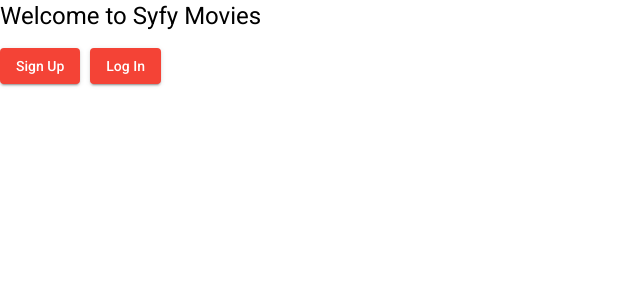
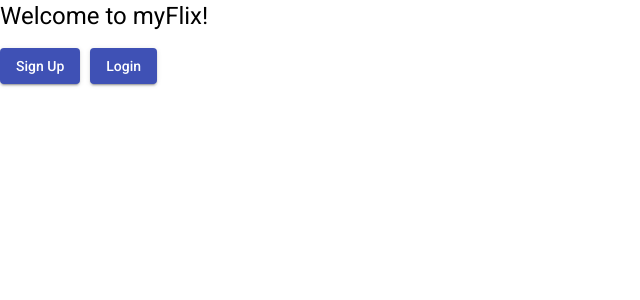
Before and after one commit to tadpoleann/syfy-client, an Angular app: page /welcome in a window 1280 px wide. Before the commit this address led to /. Shown: the top 300 px of the page, without its empty margins (0-640 px from the left). Built offline with nearby package versions, Linux system fonts and the light colour scheme.

Commit message:
implemented routing and created welcome screen

```diff
--- a/src/app/app.component.html
+++ b/src/app/app.component.html
@@ -1,13 +1 @@
-<div class="main-page">
-  <h1>
-    Welcome to Syfy Movies
-  </h1>
-  <!-- sign up -->
-  <button mat-raised-button (click)="openUserRegistrationDialog()" style="margin-right: 10px;" color="warn">
-    Sign Up
-  </button>
-  <!-- log in -->
-  <button mat-raised-button (click) = "openUserLoginDialog()" color = "warn">
-    Log In
-  </button>
-</div>
+<router-outlet></router-outlet>
--- a/src/app/app.component.ts
+++ b/src/app/app.component.ts
@@ -1,9 +1,4 @@
 import { Component } from '@angular/core';
-
-import { UserRegistrationFormComponent } from './user-registration-form/user-registration-form.component';
-import { UserLoginFormComponent } from './user-login-form/user-login-form.component';
-
-import { MatDialog } from '@angular/material/dialog';
 
 @Component({
   selector: 'app-root',
@@ -11,20 +6,5 @@
   styleUrls: ['./app.component.scss']
 })
 export class AppComponent {
-  title = 'syfyMovies-Angular-client';
-
-  constructor(public dialog: MatDialog) { }
-  // opens the dialog when the signup button is clicked
-  openUserRegistrationDialog(): void {
-    this.dialog.open(UserRegistrationFormComponent, {
-      // Assigning the dialog a width
-      width: '280px'
-    });
-  }
-
-  openUserLoginDialog(): void{
-    this.dialog.open(UserLoginFormComponent, {
-      width: '280px'
-    });
-  }
+  title = 'syfy-client';
 }
--- a/src/app/app.module.ts
+++ b/src/app/app.module.ts
@@ -6,17 +6,27 @@
 
 import { BrowserAnimationsModule } from '@angular/platform-browser/animations';
 
+import { RouterModule, Routes } from '@angular/router';
+
 import { NgModule } from '@angular/core';
 import { BrowserModule } from '@angular/platform-browser';
 import { HttpClientModule } from '@angular/common/http'; //for api requests
 import { MatInputModule } from '@angular/material/input';
 import { MatButtonModule } from '@angular/material/button';
 import { MatCardModule } from '@angular/material/card';
+import { MatIconModule } from '@angular/material/icon';
 import { MatFormFieldModule } from '@angular/material/form-field';
 import { MatDialogModule } from '@angular/material/dialog';
 import { MatSnackBarModule } from '@angular/material/snack-bar';
 import { FormsModule } from '@angular/forms';
 import { MovieCardComponent } from './movie-card/movie-card.component';
+import { WelcomePageComponent } from './welcome-page/welcome-page.component';
+
+const appRoutes: Routes = [
+  { path: 'welcome', component: WelcomePageComponent },
+  { path: 'movies', component: MovieCardComponent },
+  { path: '', redirectTo: 'welcome', pathMatch: 'prefix' },
+]
 
 @NgModule({
   declarations: [
@@ -24,6 +34,7 @@
     UserRegistrationFormComponent,
     UserLoginFormComponent,
     MovieCardComponent,
+    WelcomePageComponent,
     // UserLoginFormComponent
   ],
   imports: [
@@ -36,8 +47,10 @@
     MatInputModule,
     MatButtonModule,
     MatCardModule,
+    MatIconModule,
     MatFormFieldModule,
-    MatSnackBarModule
+    MatSnackBarModule,
+    RouterModule.forRoot(appRoutes),
   ],
   providers: [],
   bootstrap: [AppComponent]
--- a/src/app/movie-card/movie-card.component.html
+++ b/src/app/movie-card/movie-card.component.html
@@ -1 +1,30 @@
-<p>movie-card works!</p>
+<div style="display: flex;">
+    <mat-card *ngFor="let movie of movies;" style="flex: 1 1 auto;">
+        <mat-card-header>
+        <mat-card-title>{{movie.Title}}</mat-card-title>
+            <mat-card-subtitle>Directed by: {{movie.Director.Name}}</mat-card-subtitle>
+        </mat-card-header>
+        <img src={{movie.Image}} alt= {{movie.Title}} />
+        <mat-card-actions>
+            <button
+                mat-button
+                color="primary"
+            >
+                Genre
+            </button>
+            <button
+                mat-button
+                color="primary"
+            >
+                Director
+            </button>
+            <button
+                mat-button
+                color="primary"
+            >
+                Synopsis
+            </button>
+            <mat-icon>favorite_border</mat-icon>
+        </mat-card-actions>
+    </mat-card>
+</div>
--- a/src/app/movie-card/movie-card.component.scss
+++ b/src/app/movie-card/movie-card.component.scss
@@ -0,0 +1,3 @@
+img {
+    max-height:500px;
+}
--- a/src/app/movie-card/movie-card.component.ts
+++ b/src/app/movie-card/movie-card.component.ts
@@ -1,15 +1,33 @@
+// src/app/movie-card/movie-card.component.ts
 import { Component, OnInit } from '@angular/core';
+import { UserRegistrationService } from '../fetch-api-data.service'
+//angular material
+import { MatDialog } from '@angular/material/dialog';
+import { MatSnackBar } from '@angular/material/snack-bar';
 
 @Component({
   selector: 'app-movie-card',
   templateUrl: './movie-card.component.html',
   styleUrls: ['./movie-card.component.scss']
 })
-export class MovieCardComponent implements OnInit {
+export class MovieCardComponent {
+  movies: any[] = [];
+  favMovies: any[] = [];
+  constructor(
+    public fetchApiData: UserRegistrationService,
+    public dialog: MatDialog,
+    public snackBar: MatSnackBar
+  ) { }
 
-  constructor() { }
+ngOnInit(): void {
+  this.getMovies();
+}
 
-  ngOnInit(): void {
+getMovies(): void {
+  this.fetchApiData.getAllMovies().subscribe((resp: any) => { //fetch all movies from api
+      this.movies = resp;
+      console.log(this.movies);
+      return this.movies;
+    });
   }
-
 }
--- a/src/app/user-login-form/user-login-form.component.html
+++ b/src/app/user-login-form/user-login-form.component.html
@@ -1,7 +1,7 @@
 <!DOCTYPE html>
 <mat-card>
   <mat-card-header>
-    <mat-card-title>Welcome Back, more testing x2</mat-card-title>
+    <mat-card-title>Welcome Back</mat-card-title>
   </mat-card-header>
   <mat-card-content>
     <form>
@@ -28,7 +28,7 @@
     </form>
   </mat-card-content>
   <mat-card-actions>
-    <button mat-raised-button (click)="userLogin()" color="primary">
+    <button mat-raised-button (click)="userLogin()" color="warn">
       Log In
     </button>
   </mat-card-actions>
--- a/src/app/user-login-form/user-login-form.component.ts
+++ b/src/app/user-login-form/user-login-form.component.ts
@@ -2,6 +2,7 @@
 import { MatDialogRef } from '@angular/material/dialog';
 import { UserRegistrationService } from '../fetch-api-data.service';
 import { MatSnackBar } from '@angular/material/snack-bar';
+import { Router } from '@angular/router';
 
 @Component({
   selector: 'app-user-login-form',
@@ -16,6 +17,7 @@
     public fetchApiData: UserRegistrationService,
     public dialogRef: MatDialogRef<UserLoginFormComponent>,
     public snackBar: MatSnackBar,
+    public router: Router,
   ) { }
 
   ngOnInit(): void {
@@ -32,6 +34,7 @@
       this.snackBar.open(response, 'Welcome back!', {
         duration: 3000
       });
+      this.router.navigate(['movies']);
     }, (response) => {
       this.snackBar.open(response, 'OK', {
         duration: 3000
--- /dev/null
+++ b/src/app/welcome-page/welcome-page.component.html
@@ -0,0 +1,21 @@
+<div class="main-page">
+    <h1>
+      Welcome to myFlix!
+    </h1>
+    <button
+      mat-raised-button
+      (click)="openUserRegistrationDialog()"
+      style="margin-right: 10px;"
+      color="primary"
+    >
+      Sign Up
+    </button>
+    <button
+      mat-raised-button
+      color="primary"
+      (click)="openUserLoginDialog()"
+      style="margin-right: 10px;"
+    >
+      Login
+    </button>
+</div>
--- /dev/null
+++ b/src/app/welcome-page/welcome-page.component.ts
@@ -0,0 +1,26 @@
+import { Component, OnInit } from '@angular/core';
+import { UserRegistrationFormComponent } from '../user-registration-form/user-registration-form.component';
+import { UserLoginFormComponent } from '../user-login-form/user-login-form.component';
+import { MatDialog } from '@angular/material/dialog';
+
+@Component({
+  selector: 'app-welcome-page',
+  templateUrl: './welcome-page.component.html',
+  styleUrls: ['./welcome-page.component.scss']
+})
+export class WelcomePageComponent implements OnInit {
+  constructor(public dialog: MatDialog) { }
+  ngOnInit(): void {
+  }
+  openUserRegistrationDialog(): void {
+    this.dialog.open(UserRegistrationFormComponent, {
+      width: '280px'
+    });
+  }
+
+  openUserLoginDialog(): void{
+    this.dialog.open(UserLoginFormComponent, {
+      width: '280px'
+    });
+  }
+}
```
Also changed, not shown: src/app/welcome-page/welcome-page.component.scss (added), 1 other file (tests, documents, lock files or other folders).
